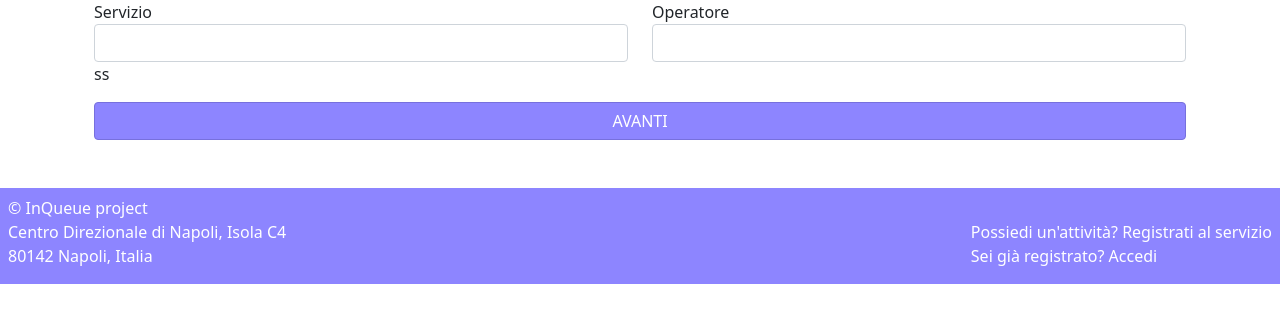
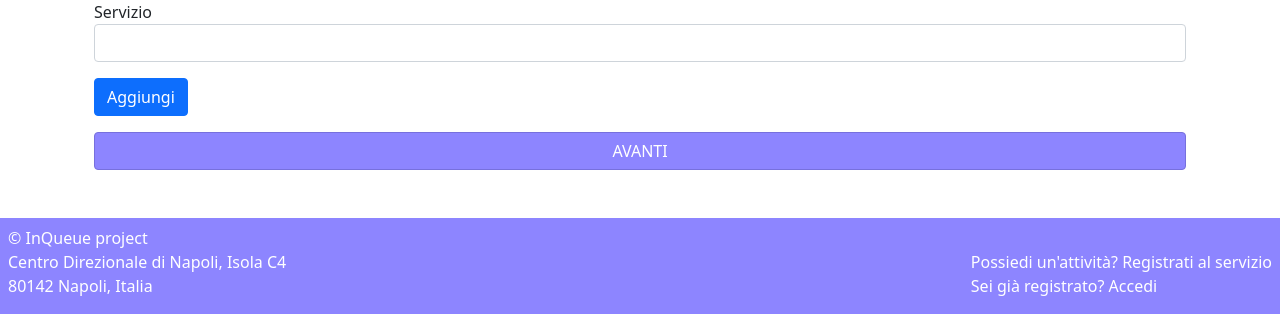
Before and after one commit to frncp/InQueue, a Flask app: page /partner in a window 1280 px wide, after a click on "AVANTI". Shown: the part 1321-1635 px from the top of the page. Before the commit the page ends 1605 px from the top, so only its background shows below. Run offline with Flask 2, Linux system fonts and the light colour scheme; some libraries are stand-ins or nearby versions.

Commit message:
variable number services added second html

```diff
--- a/static/js/main.js
+++ b/static/js/main.js
@@ -89,6 +89,8 @@ function getNominatimData(lat, lon) {
 
 
 function searchNominatimData(query) {
+    if (query.length == 0)
+        return
     let NominatimAPI = "https://nominatim.openstreetmap.org/search?q=" + query.toString() +"&format=jsonv2&accept-language=it&addressdetails=1"
     console.log(NominatimAPI)
     let request = new XMLHttpRequest()
--- a/templates/business-creation.html
+++ b/templates/business-creation.html
@@ -120,12 +120,9 @@ Aggiungi la tua attività su InQueue
             <div class="row">
                 <div class="col-sm" id="services-container">
                     <label for="service">Servizio</label>
-                    <input type="text" class="form-control" id="service" name="service">
-                    <div onclick="addForm('service')">ss</div>
-                </div>
-                <div class="col-sm">
-                    <label for="operator">Operatore</label>
-                    <input type="text" class="form-control" id="operator" name="operator">
+                    <input type="text" class="form-control" id="service" name="service" autocomplete="no" required>
+                    <button type="button" class="btn btn-primary mt-3" onclick="addForm('service', 'num_of_services')">Aggiungi</button>
+                    <input hidden class="d-none" name="num_of_services" id="num_of_services" type="text" value="1"></input>
                 </div>
             </div>
             <button class="btn btn-inqueue-purple w-100 mt-3 d-none" id="nextForm3Button" type="button" onclick="showNextForm('form3', this, validateSecondForm)">AVANTI</button>
@@ -152,8 +149,14 @@ Aggiungi la tua attività su InQueue
                     <input required type="tel" class="form-control" autocomplete="cellphone" id="cellphone" name="cellphone" placeholder="Telefono" pattern="^[\+]?[(]?[0-9]{3}[)]?[-\s\.]?[0-9]{3}[-\s\.]?[0-9]{4,6}$" title="Inserisci un numero di telefono valido">
                 </div>
             </div>
-            <input class="btn btn-danger w-100 mt-4" type="submit" onclick="addValidateCSS(); checkValidity()">
+             <button class="btn btn-inqueue-purple w-100 mt-3 d-none" id="nextForm4Button" type="button" onclick="showNextForm('form4', this, validateThirdForm)">AVANTI</button>
         </section>
+         <section id="form4">
+             <h3>Seleziona una password per il tuo account</h3>
+             <label for="password">Password</label>
+             <input type="password" name="password" id="password" autocomplete="new-password" class="form-control" required/>
+             <input class="btn btn-danger w-100 mt-4" type="submit" onclick="addValidateCSS(); checkValidity()">
+         </section>
     </form>
 </div>
 
@@ -187,6 +190,11 @@ Aggiungi la tua attività su InQueue
         closeTime.setCustomValidity("Invalid field.")
         addValidateCSS()
         return false
+
+    }
+
+    function validateThirdForm() {
+        return true
 
     }
 
@@ -267,7 +275,8 @@ function updateData(new_lat, new_lon){
 
 function getAddress(string) {
     data = searchNominatimData(string)
-    console.log(data[0])
+    if (!data) // search returned no results or blank query
+        return
     getCityRoad(data[0])
     document.getElementById('address').value = getCityRoad(data[0])
     document.getElementById('city').value = getCityName(data[0])
@@ -295,16 +304,21 @@ if(!navigator.userAgent.toLowerCase().match(/mobile/i)) {
     (document.getElementById('GPSButton')).classList.add('d-none')
 }
 
+
 function addForm(idForm, counter) {
     let input = document.createElement('input')
-    let currInp = document.getElementById(idForm)
-    let newInp = currInp.parentNode.insertBefore(input, currInp)
-    console.log(currInp.classList)
+    let numElement = document.getElementById(counter)
+    let num = Number(numElement.value)
+    let currInp = document.getElementById(idForm+'_'+num)
+    if (num == 1)
+        currInp = document.getElementById(idForm)
+    let newInp = currInp.parentNode.insertBefore(input, currInp.nextSibling)
     newInp.classList.add('form-control')
     newInp.classList.add('mt-2')
     num = num + 1
     numElement.value = String(num)
     newInp.id = idForm + '_' + num
+    newInp.name = idForm + '_' + num
 }
 
 
```
